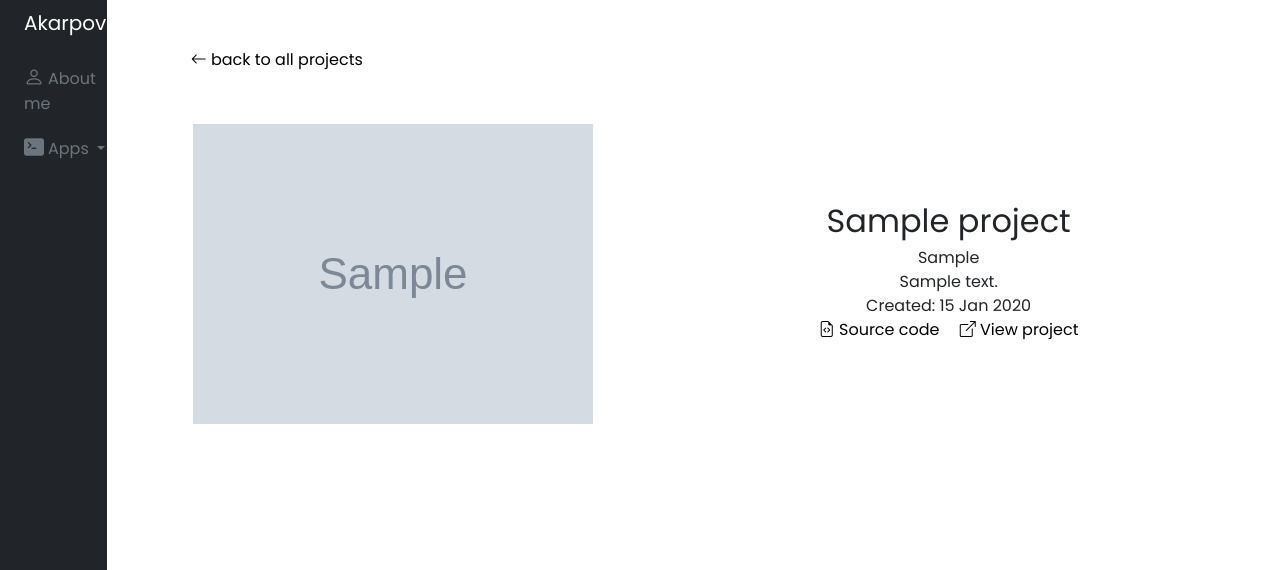
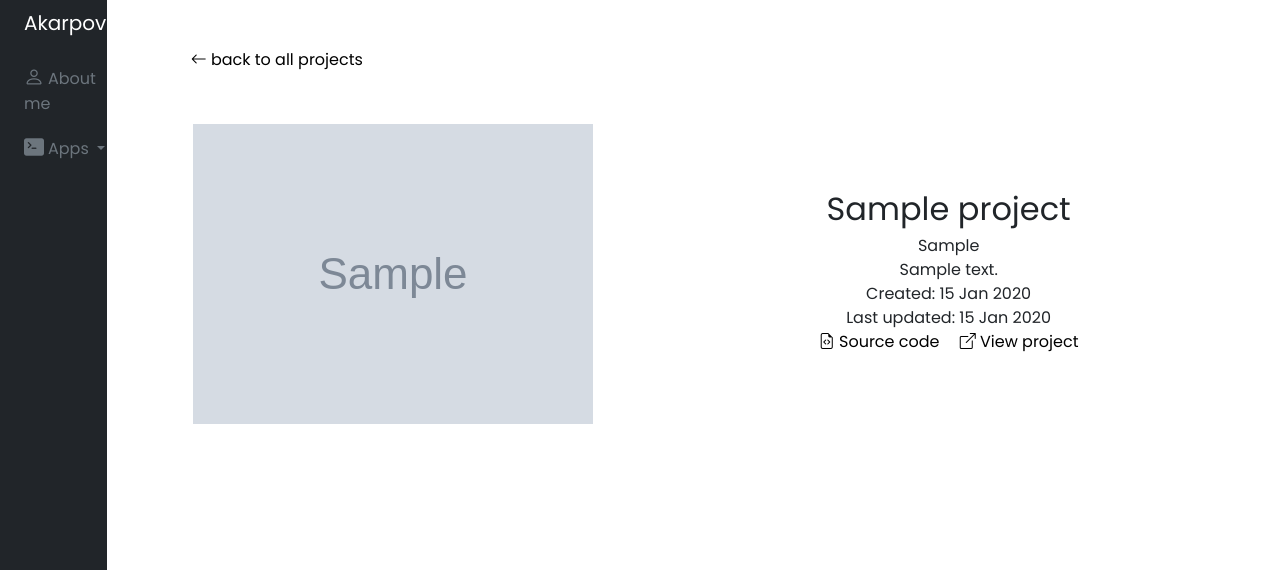
Before and after one commit to Alexander-D-Karpov/akarpov, a Django app: template akarpov/templates/about/project.html in a window 1280 px wide. Shown: the top 570 px of the page. Run offline with Django 4.2, Linux system fonts and the light colour scheme; the template is opened without the code that fills it: most values are stand-ins (such as "Sample title", 1, 10 or a date in 2020); grey boxes marked "Sample" are stand-in pictures; some libraries are stand-ins or nearby versions.

Commit message:
added update date to projects

```diff
--- a/akarpov/templates/about/project.html
+++ b/akarpov/templates/about/project.html
@@ -95,6 +95,7 @@ body{
                     <p class="lead">{{ project.md | markdown | safe }}</p>
                     <p>{{ project.description }}</p>
                     <p>Created: {{ project.created|date:"d M Y" }}</p>
+                    <p>Last updated: {{ project.modified|date:"d M Y" }}</p>
                     <p>
                         {% if project.source_link %}
                         <a style="text-decoration: none; color: black" class="m-2" href="{{ project.source_link }}"><i class="bi bi-file-earmark-code"></i> Source code</a>
```
Also changed, not shown: 1 other file.
